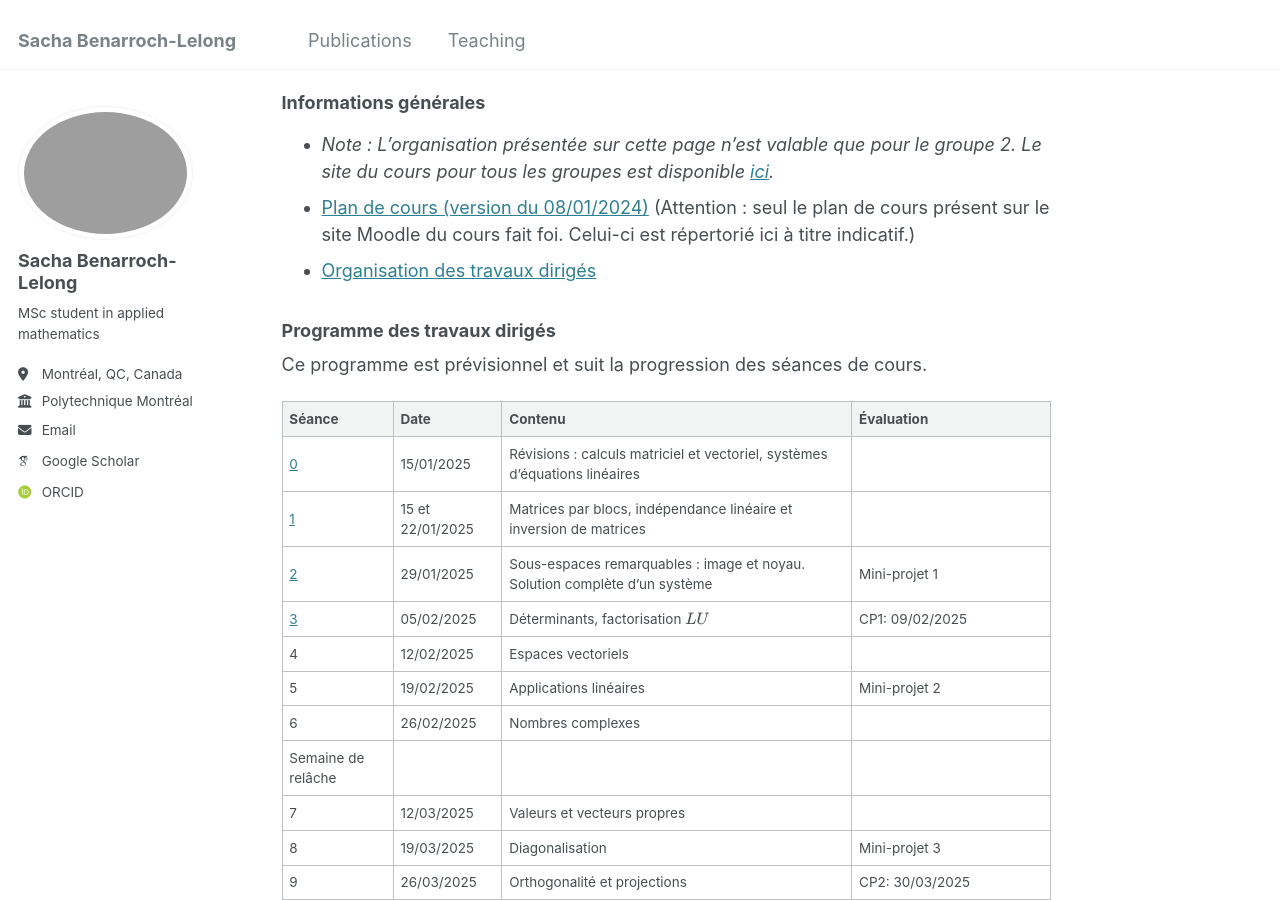
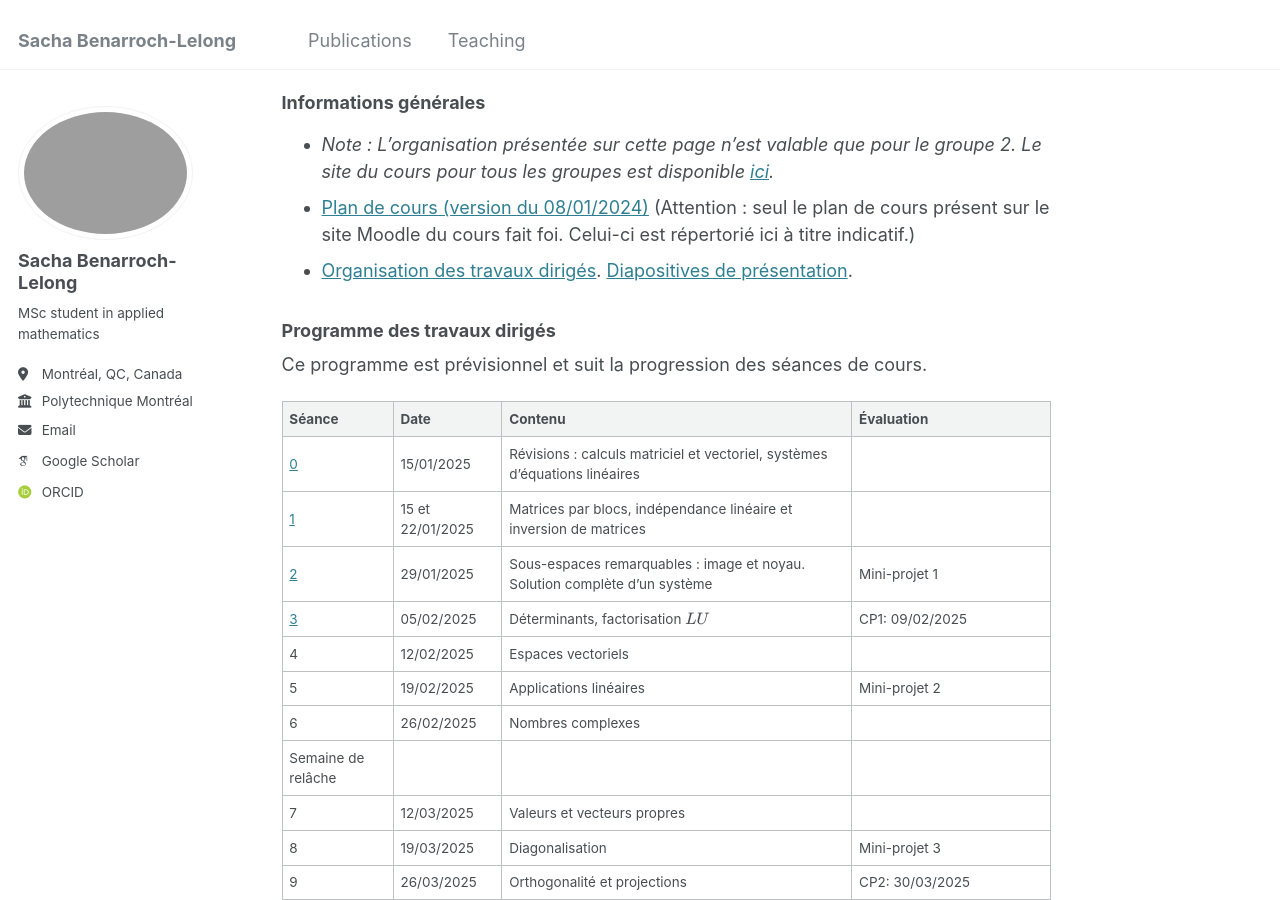
Before and after one commit to sblelong/sblelong.github.io, a Jekyll site: the page built from _teaching/mth1008.md, in a window 1280 px wide and 900 px high, scrolled down 384 px. Built offline with Jekyll 4.4.1, drawn with Linux system fonts in a browser that asks for light colours; some web fonts are replaced.

Commit message:
add intro slides mth1008 link

```diff
--- a/_teaching/mth1008.md
+++ b/_teaching/mth1008.md
@@ -17,7 +17,7 @@ date: 2025-01-01
 
 - *Note : L'organisation présentée sur cette page n'est valable que pour le groupe 2. Le site du cours pour tous les groupes est disponible [ici](https://www.polymtl.ca/programmes/cours/algebre-lineaire-appliquee).*
 - [Plan de cours (version du 08/01/2024)](/files/Plan_de_cours_MTH1008_H25.pdf) (Attention : seul le plan de cours présent sur le site Moodle du cours fait foi. Celui-ci est répertorié ici à titre indicatif.)
-- [Organisation des travaux dirigés](/teaching/mth1008/organisation)
+- [Organisation des travaux dirigés](/teaching/mth1008/organisation). [Diapositives de présentation](/files/intro-td.pdf).
 
 ### Programme des travaux dirigés
 
```
